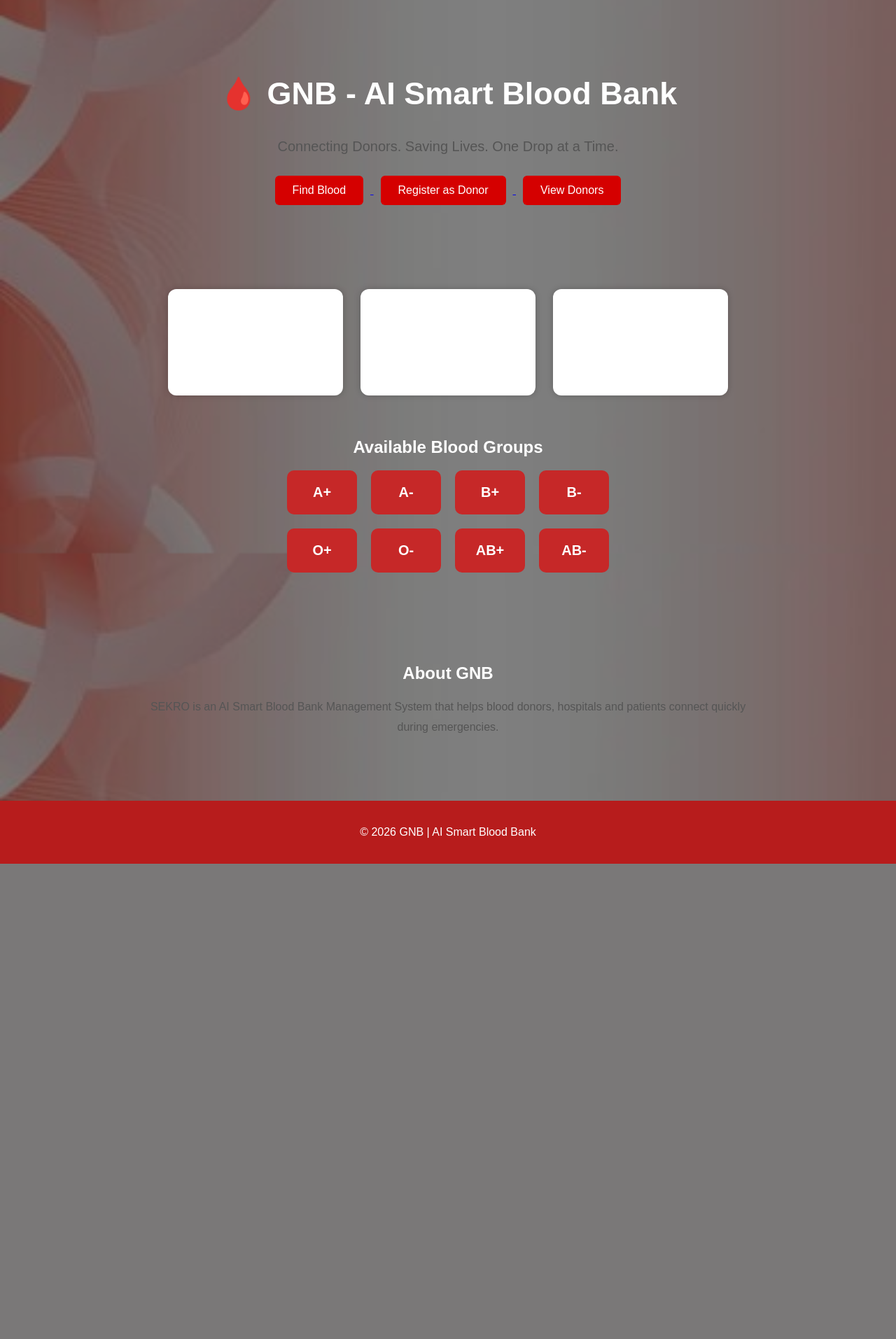
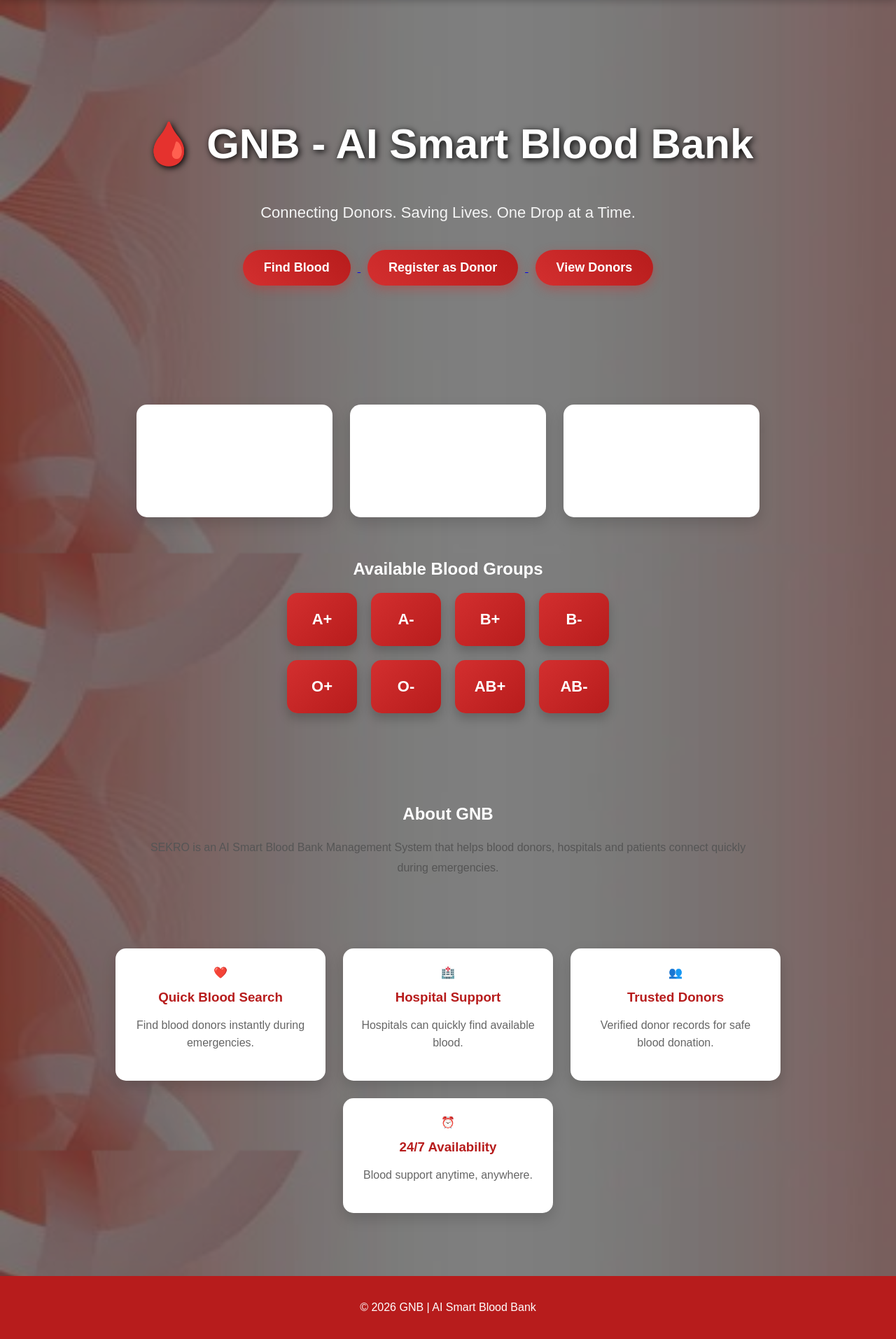
Before and after one commit to nivyasrinivya10-dotcom/GNB-AI-Smart-Blood-Bank, a Flask app: page / in a window 1280 px wide. Shown: the part 63-1976 px from the top of the page at 70% size. Before the commit the page ends 1297 px from the top, so only its background shows below. Run offline with Flask 3, Linux system fonts and the light colour scheme.

Commit message:
Added feature section

```diff
--- a/backend/backend/static/css/style.css
+++ b/backend/backend/static/css/style.css
@@ -10,12 +10,17 @@ body{
 }
 
 nav{
-    background:#b71c1c;
+    position:sticky;
+    top:0;
+    z-index:1000;
+    background:rgba(183,28,28,0.95);
+    backdrop-filter:blur(8px);
     color:white;
     display:flex;
     justify-content:space-between;
     align-items:center;
     padding:15px 40px;
+    box-shadow:0 2px 10px rgba(0,0,0,0.2);
 }
 
 .logo{
@@ -35,35 +40,47 @@ nav ul li a{
     color:white;
     text-decoration:none;
     font-weight:bold;
+    transition:0.3s;
+}
+
+nav ul li a:hover{
+    color:#ffd54f;
 }
 
 .hero{
     text-align:center;
-    padding:70px 20px;
+    padding:120px 20px;
 }
 
 .hero h1{
-    font-size:45px;
+    font-size:60px;
+    color:white;
+    text-shadow:2px 2px 10px black;
 }
 
 .hero p{
-    font-size:20px;
-    color:#555;
+    font-size:22px;
+    color:#f5f5f5;
+    margin-bottom:30px;
 }
 
 button{
-    background:#d50000;
+    background: linear-gradient(45deg,#d32f2f,#b71c1c);
     color:white;
     border:none;
-    padding:12px 25px;
+    padding:15px 30px;
     margin:10px;
-    border-radius:6px;
+    border-radius:30px;
     cursor:pointer;
-    font-size:16px;
+    font-size:18px;
+    font-weight:bold;
+    transition:0.3s ease;
+    box-shadow:0 5px 15px rgba(211,47,47,0.4);
 }
 
 button:hover{
-    background:#b71c1c;
+    transform:translateY(-3px);
+    box-shadow:0 10px 25px rgba(211,47,47,0.6);
 }
 
 .stats{
@@ -75,11 +92,17 @@ button:hover{
 
 .card{
     background:white;
-    width:200px;
-    padding:25px;
-    border-radius:12px;
-    box-shadow:0 0 10px rgba(0,0,0,0.2);
+    width:220px;
+    padding:30px;
+    border-radius:15px;
+    box-shadow:0 8px 20px rgba(0,0,0,0.15);
     text-align:center;
+    transition:0.3s ease;
+}
+
+.card:hover{
+    transform:translateY(-10px);
+    box-shadow:0 15px 30px rgba(0,0,0,0.25);
 }
 
 .blood-groups{
@@ -95,12 +118,20 @@ button:hover{
 }
 
 .groups div{
-    background:#c62828;
+    background:linear-gradient(135deg,#d32f2f,#b71c1c);
     color:white;
-    padding:20px;
-    border-radius:10px;
-    font-size:20px;
+    padding:25px;
+    border-radius:15px;
+    font-size:22px;
     font-weight:bold;
+    cursor:pointer;
+    transition:0.3s ease;
+    box-shadow:0 8px 15px rgba(0,0,0,0.2);
+}
+
+.groups div:hover{
+    transform:scale(1.08);
+    box-shadow:0 12px 25px rgba(0,0,0,0.3);
 }
 
 .about{
@@ -122,6 +153,41 @@ footer{
     padding:20px;
     margin-top:40px;
 }
+
+.features{
+    display:flex;
+    justify-content:center;
+    gap:25px;
+    flex-wrap:wrap;
+    padding:50px 20px;
+}
+
+.feature-card{
+    width:250px;
+    background:white;
+    color:#333;
+    padding:25px;
+    border-radius:15px;
+    text-align:center;
+    box-shadow:0 8px 20px rgba(0,0,0,0.15);
+    transition:0.3s;
+}
+
+.feature-card:hover{
+    transform:translateY(-10px);
+    box-shadow:0 15px 30px rgba(0,0,0,0.25);
+}
+
+.feature-card h3{
+    color:#b71c1c;
+    margin:15px 0;
+}
+
+.feature-card p{
+    color:#666;
+    line-height:1.6;
+}
+
 .form-box{
     width:400px;
     margin:40px auto;
--- a/backend/backend/templates/index.html
+++ b/backend/backend/templates/index.html
@@ -90,6 +90,34 @@ quickly during emergencies.
 
 </section>
 
+<section class="features">
+
+    <div class="feature-card">
+        ❤️
+        <h3>Quick Blood Search</h3>
+        <p>Find blood donors instantly during emergencies.</p>
+    </div>
+
+    <div class="feature-card">
+        🏥
+        <h3>Hospital Support</h3>
+        <p>Hospitals can quickly find available blood.</p>
+    </div>
+
+    <div class="feature-card">
+        👥
+        <h3>Trusted Donors</h3>
+        <p>Verified donor records for safe blood donation.</p>
+    </div>
+
+    <div class="feature-card">
+        ⏰
+        <h3>24/7 Availability</h3>
+        <p>Blood support anytime, anywhere.</p>
+    </div>
+
+</section>
+
 <footer>
 
 <p>© 2026 GNB | AI Smart Blood Bank</p>
```
